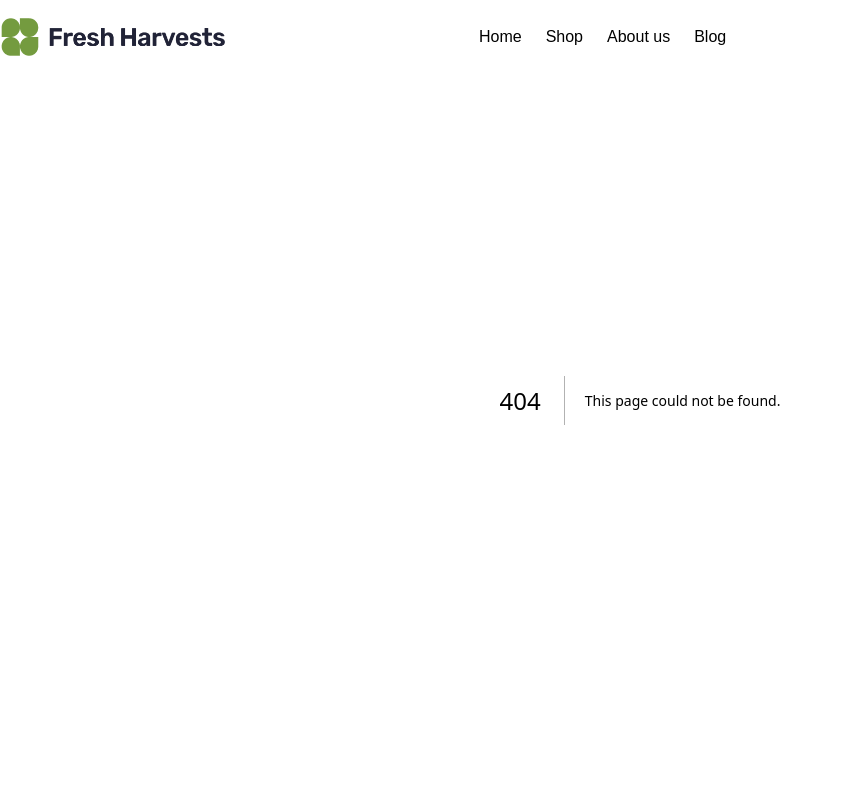
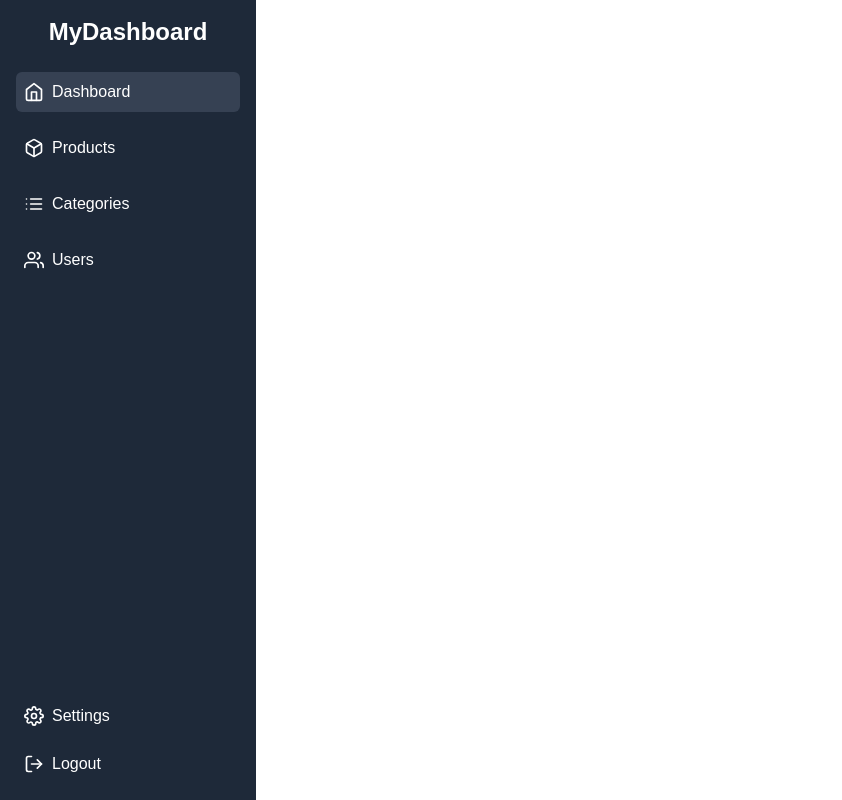
Before and after one commit to tahfeezmizan/fresh-harvests-smt, a Next.js app: page /dashboard in a window 1280 px wide. Before the commit this address had no page. Shown: the top 800 px of the page, without its empty margins (0-842 px from the left). Built offline with nearby package versions, Linux system fonts and the light colour scheme.

Commit message:
add profile page and LeftSideBar component; update layout to include Footer and enhance authentication API with user profile management

```diff
--- /dev/null
+++ b/src/app/(dashboard)/dashboard/page.jsx
@@ -0,0 +1,11 @@
+import LeftSideBar from '@/app/components/LeftSideBar/LeftSideBar'
+import React from 'react'
+
+export default function page({ children }) {
+    return (
+        <div className="flex">
+            <LeftSideBar />
+            <main className="flex-grow p-4">{children}</main>
+        </div>
+    )
+}
--- /dev/null
+++ b/src/app/(dashboard)/profile/profile.jsx
@@ -0,0 +1,7 @@
+import React from 'react'
+
+export default function profile() {
+  return (
+    <div >profile</div>
+  )
+}
--- a/src/app/components/Footer.jsx
+++ b/src/app/components/Footer.jsx
@@ -2,10 +2,16 @@
 
 import Image from 'next/image';
 import Link from 'next/link';
+import { usePathname } from 'next/navigation';
 import { FaFacebookF, FaTwitter, FaInstagram } from 'react-icons/fa';
 import { MdEmail, MdLocationOn, MdPhone } from 'react-icons/md';
 
 export default function Footer() {
+
+    const pathname = usePathname();
+
+    if (pathname.startsWith("/dashboard")) return null;
+
     return (
         <footer className="bg-gray-100 py-10 px-6 md:px-12">
             <div className="max-w-7xl mx-auto">
--- /dev/null
+++ b/src/app/components/LeftSideBar/LeftSideBar.jsx
@@ -0,0 +1,68 @@
+"use client";
+
+import Link from "next/link";
+import { usePathname } from "next/navigation";
+import { FiHome, FiBox, FiList, FiUsers, FiSettings, FiLogOut } from "react-icons/fi";
+
+export default function LeftSideBar() {
+  const pathname = usePathname();
+
+  const handleLogout = () => {
+    // Clear token (or auth state) from storage
+    localStorage.removeItem("token");
+    sessionStorage.removeItem("token");
+
+    // Redirect to login (optional)
+    window.location.href = "/login"; // Or use Next.js Router if needed
+  };
+
+  const navLinks = [
+    { name: "Dashboard", href: "/dashboard", icon: FiHome },
+    { name: "Products", href: "/products", icon: FiBox },
+    { name: "Categories", href: "/categories", icon: FiList },
+    { name: "Users", href: "/users", icon: FiUsers },
+  ];
+
+  return (
+    <aside className="w-64 h-screen bg-gray-800 text-white flex flex-col p-4">
+      {/* Website Logo */}
+      <div className="text-center mb-6">
+        <h1 className="text-2xl font-bold">MyDashboard</h1>
+      </div>
+
+      {/* Navigation Links */}
+      <nav className="flex-grow">
+        <ul className="space-y-4">
+          {navLinks.map(({ name, href, icon: Icon }) => (
+            <li key={href}>
+              <Link
+                href={href}
+                className={`flex items-center space-x-2 p-2 rounded-md ${
+                  pathname === href ? "bg-gray-700" : "hover:bg-gray-700"
+                }`}
+              >
+                <Icon className="text-xl" />
+                <span>{name}</span>
+              </Link>
+            </li>
+          ))}
+        </ul>
+      </nav>
+
+      {/* Logout & Settings */}
+      <div className="mt-auto">
+        <button className="w-full flex items-center space-x-2 p-2 hover:bg-gray-700 rounded-md">
+          <FiSettings className="text-xl" />
+          <span>Settings</span>
+        </button>
+        <button
+          onClick={handleLogout}
+          className="w-full flex items-center space-x-2 p-2 hover:bg-red-600 rounded-md mt-2"
+        >
+          <FiLogOut className="text-xl" />
+          <span>Logout</span>
+        </button>
+      </div>
+    </aside>
+  );
+}
--- a/src/app/components/Modal/LoginFormModal.jsx
+++ b/src/app/components/Modal/LoginFormModal.jsx
@@ -18,14 +18,10 @@ export default function LoginFormModal({ title }) {
     const onLoginSubmit = async (data) => {
         try {
             const response = await login(data).unwrap();
-
             const storeToken = verifyToken(response?.data?.token);
-
-            console.log("decoded Token", storeToken);
 
             localStorage.setItem('token', JSON.stringify(response?.data?.token));
             localStorage.setItem('decoded-user', JSON.stringify(storeToken));
-
             alert("Login Successful!");
 
         } catch (error) {
--- a/src/app/components/Navbar.jsx
+++ b/src/app/components/Navbar.jsx
@@ -1,16 +1,34 @@
-"use client"
+"use client";
 import Image from "next/image";
 import Link from "next/link";
-import { useState, useEffect } from "react";
+import { useEffect, useState } from "react";
 import { FiHeart, FiMenu, FiShoppingCart, FiX } from "react-icons/fi";
+import LoginFormModal from "./Modal/LoginFormModal";
 import Modal from "./Modal/Modal";
-import LoginFormModal from "./Modal/LoginFormModal";
+import { usePathname } from "next/navigation";
 
 const Navbar = () => {
+    const [user, setUser] = useState(null);
     const [isOpen, setIsOpen] = useState(false);
     const [isModalOpen, setModalOpen] = useState(false);
     const [isScrolled, setIsScrolled] = useState(false);
+    const [dropdownOpen, setDropdownOpen] = useState(false);
 
+    useEffect(() => {
+        const storedUser = localStorage.getItem("decoded-user");
+        if (storedUser) {
+            setUser(JSON.parse(storedUser));
+        }
+    }, []);
+
+    const handleLogout = () => {
+        localStorage.removeItem("decoded-user");
+        localStorage.removeItem("token");
+
+        setUser(null);
+    };
+
+    // Scroll effect
     useEffect(() => {
         const handleScroll = () => {
             setIsScrolled(window.scrollY > 50);
@@ -22,27 +40,35 @@ const Navbar = () => {
         };
     }, []);
 
+    const pathname = usePathname()
+    if (pathname.startsWith("/dashboard")) return null;
+
     const links = [
-        { title: "Home", path: '/' },
-        { title: "Shop", path: '/shop' },
-        { title: "About us", path: '/about-us' },
-        { title: "Blog", path: '/blog' },
+        { title: "Home", path: "/" },
+        { title: "Shop", path: "/products" },
+        { title: "About us", path: "/" },
+        { title: "Blog", path: "/" },
     ];
 
     return (
         <nav className={`fixed w-full z-10 transition-all duration-300 ${isScrolled ? 'bg-white shadow-md' : 'bg-transparent'}`}>
             <div className="container mx-auto">
                 <div className="flex justify-between items-center py-4 px-4 md:px-0">
+                    {/* Logo */}
                     <div className="font-bold">
                         <Link href="/">
-                            <Image src='/assets/Logo.png' alt="Logo" width={225} height={40} priority />
+                            <Image src="/assets/Logo.png" alt="Logo" width={225} height={40} priority />
                         </Link>
                     </div>
+
+                    {/* Desktop Menu */}
                     <div className="hidden md:flex space-x-6 text-black">
                         {links.map(link => (
                             <Link href={link.path} key={link.title}>{link.title}</Link>
                         ))}
                     </div>
+
+                    {/* Right-side Icons */}
                     <div className="hidden md:flex space-x-4">
                         <button className={`flex items-center gap-2 p-2 ${isScrolled ? 'text-black' : 'text-white'}`}>
                             <FiHeart className="text-xl" />
@@ -52,13 +78,44 @@ const Navbar = () => {
                             <FiShoppingCart className="text-xl" />
                             <span>Cart</span>
                         </button>
-                        <button className={`p-2 px-4 rounded border ${isScrolled ? ' border-black text-black' : 'text-white border-white'}`} onClick={() => setModalOpen(!isModalOpen)}>
-                            Sign In
-                        </button>
+
+                        {/* User Profile or Sign In */}
+                        {user?.email ? (
+                            <div className="relative">
+                                <button onClick={() => setDropdownOpen(!dropdownOpen)} className="flex items-center">
+                                    <Image
+                                        src={user.profilePic || "/assets/user-icon.png"}
+                                        alt="User Profile"
+                                        width={40}
+                                        height={40}
+                                        className="rounded-full "
+                                    />
+                                </button>
+
+
+                                {dropdownOpen && (
+                                    <div className="absolute right-0 mt-2 w-48 p-3 bg-white rounded text-black">
+                                        <Link href="/dashboard">
+                                            <div className="block px-4 py-2  cursor-pointer">Dashboard</div>
+                                        </Link>
+                                        <button onClick={handleLogout} className="block w-full text-left px-4 py-2 text-red-500">
+                                            Logout
+                                        </button>
+                                    </div>
+                                )}
+                            </div>
+                        ) : (
+                            <button className={`p-2 px-4 rounded border ${isScrolled ? 'border-black text-black' : 'text-white border-white'}`} onClick={() => setModalOpen(!isModalOpen)}>
+                                Sign In
+                            </button>
+                        )}
+
                         <Modal title="Sign In" isOpen={isModalOpen} setIsOpen={setModalOpen}>
                             <LoginFormModal title="Sign In" />
                         </Modal>
                     </div>
+
+                    {/* Mobile Menu */}
                     <div className="md:hidden text-black flex items-center gap-2">
                         <button className={`flex items-center p-2 ${isScrolled ? 'text-black' : 'text-white'}`}>
                             <FiShoppingCart className="text-xl" />
@@ -68,21 +125,47 @@ const Navbar = () => {
                         </button>
                     </div>
                 </div>
+
+                {/* Mobile Dropdown Menu */}
                 {isOpen && (
                     <div className="md:hidden flex flex-col items-center py-4 space-y-4 text-black bg-white">
                         {links.map(link => (
                             <Link href={link.path} key={link.title}>{link.title}</Link>
                         ))}
                         <div className="flex space-x-4">
-                            <button className="p-2 rounded-full hover:bg-gray-100">
+                            <button className="p-2 rounded-full ">
                                 <FiHeart className="text-xl" />
                             </button>
-                            <button className="p-2 rounded-full hover:bg-gray-100">
+                            <button className="p-2 rounded-full ">
                                 <FiShoppingCart className="text-xl" />
                             </button>
-                            <button className="p-2 px-4 text-black rounded border border-black">
-                                Sign In
-                            </button>
+                            {user?.email ? (
+                                <div className="relative">
+                                    <button onClick={() => setDropdownOpen(!dropdownOpen)} className="flex items-center">
+                                        <Image
+                                            src={user.profilePic || "/assets/default-avatar.png"}
+                                            alt="User Profile"
+                                            width={40}
+                                            height={40}
+                                            className="rounded-full border"
+                                        />
+                                    </button>
+                                    {dropdownOpen && (
+                                        <div className="absolute right-0 mt-2 w-48 bg-white border rounded shadow-lg">
+                                            <Link href="/dashboard">
+                                                <div className="block px-4 py-2  cursor-pointer">Dashboard</div>
+                                            </Link>
+                                            <button onClick={handleLogout} className="block w-full text-left px-4 py-2 ">
+                                                Logout
+                                            </button>
+                                        </div>
+                                    )}
+                                </div>
+                            ) : (
+                                <button className="p-2 px-4 text-black rounded border border-black" onClick={() => setModalOpen(!isModalOpen)}>
+                                    Sign In
+                                </button>
+                            )}
                         </div>
                     </div>
                 )}
--- a/src/app/layout.js
+++ b/src/app/layout.js
@@ -1,10 +1,8 @@
 import { Geist, Geist_Mono } from "next/font/google";
+import Footer from "./components/Footer";
 import Navbar from "./components/Navbar";
 import "./globals.css";
-import { Provider } from "react-redux";
-import { store } from "./redux/store";
 import ReduxProvider from "./redux/Provider/ReduxProvider";
-import Footer from "./components/Footer";
 
 const geistSans = Geist({
   variable: "--font-geist-sans",
--- a/src/app/redux/api/auth/authApi.js
+++ b/src/app/redux/api/auth/authApi.js
@@ -2,6 +2,7 @@ import { baseApi } from "../baseApi";
 
 const authApi = baseApi.injectEndpoints({
     endpoints: (builder) => ({
+        // users endpoints
         register: builder.mutation({
             query: (data) => ({
                 url: '/users/register',
@@ -9,7 +10,6 @@ const authApi = baseApi.injectEndpoints({
                 body: data,
             }),
         }),
-
         login: builder.mutation({
             query: (data) => ({
                 url: '/auth/login',
@@ -17,21 +17,85 @@ const authApi = baseApi.injectEndpoints({
                 body: data,
             }),
         }),
-
-
-        allProducts: builder.query({
-            query: () => "/products"
+        getAllUsers: builder.query({
+            query: () => "/users",
+        }),
+        profile: builder.query({
+            query: () => ({
+                url: "/auth/profile",
+                method: "GET",
+                headers: {
+                    Authorization: `Bearer ${localStorage.getItem("token")}`,
+                },
+            }),
+        }),
+        updateProfile: builder.mutation({
+            query: (data) => ({
+                url: "/users/profile",
+                method: "PUT",
+                body: data,
+                headers: {
+                    Authorization: `Bearer ${localStorage.getItem("token")}`,
+                },
+            }),
+        }),
+        updateUserById: builder.mutation({
+            query: ({ id, data }) => ({
+                url: `/users/${id}`,
+                method: "PUT",
+                body: data,
+                headers: {
+                    Authorization: `Bearer ${localStorage.getItem("token")}`,
+                },
+            }),
         }),
 
+        // products endpoints
+        allProducts: builder.query({
+            query: () => "/products",
+        }),
+
+        //category endpoints
         allCategory: builder.query({
-            query: () => "/category"
-        })
-
-
-
-
+            query: () => "/category",
+        }),
+        getCategoryById: builder.query({
+            query: (id) => `/category/${id}`,
+        }),
+        updateCategoryById: builder.mutation({
+            query: ({ id, data }) => ({
+                url: `/category/${id}`,
+                method: "PUT",
+                body: data,
+                headers: {
+                    Authorization: `Bearer ${localStorage.getItem("token")}`,
+                },
+            }),
+        }),
+        deleteCategoryById: builder.mutation({
+            query: (id) => ({
+                url: `/category/${id}`,
+                method: "DELETE",
+                headers: {
+                    Authorization: `Bearer ${localStorage.getItem("token")}`,
+                },
+            }),
+        }),
     }),
 });
 
-export const { useRegisterMutation, useLoginMutation, useAllProductsQuery, useAllCategoryQuery } = authApi;
+export const {
+    useRegisterMutation,
+    useLoginMutation,
+    useProfileQuery,
+    useGetAllUsersQuery,
+    useUpdateProfileMutation,
+    useUpdateUserByIdMutation,
+    useGetCategoryByIdQuery,
+    useUpdateCategoryByIdMutation,
+    useDeleteCategoryByIdMutation,
+    useAllProductsQuery,
+    useAllCategoryQuery
+} = authApi;
+
 export default authApi;
```
Also changed, not shown: public/assets/user-icon.png (added).
